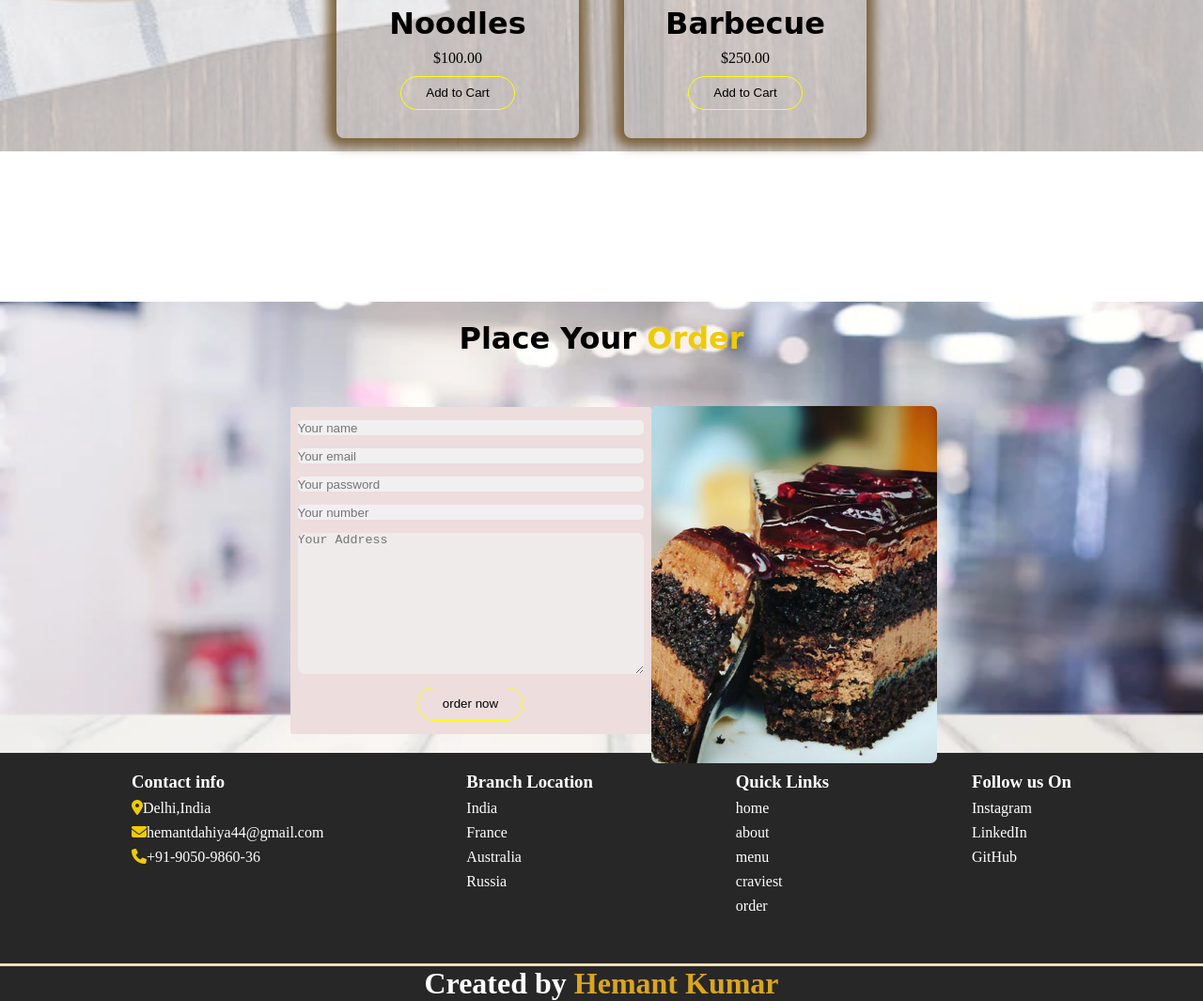
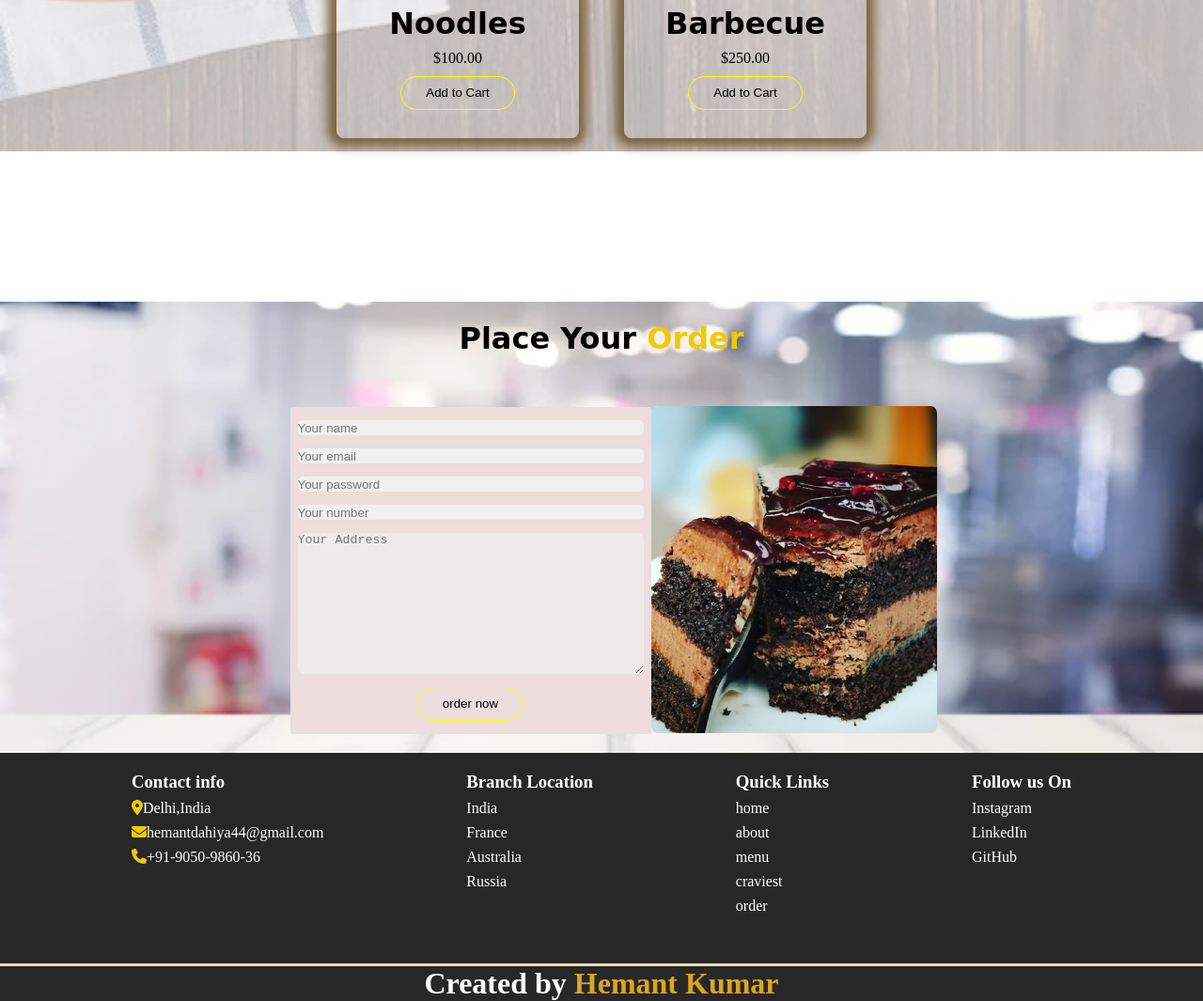
Before and after one commit to Hemant2216/Food_website, a plain HTML site: page index.html in a window 1280 px wide. Shown: the part 2668-3733 px from the top of the page at 94% size. Drawn offline with nearby package versions, Linux system fonts and the light colour scheme; a web font is replaced by a local one.

Commit message:
Deleted unwanted webp file and fixed overflow of image in footer section

```diff
--- a/styles.css
+++ b/styles.css
@@ -446,7 +446,7 @@ ul li a:hover{
     border-radius: 7px;
 }
 .image3 img{
-    height: 23.7rem;
+    height: 21.7rem;
     width: 19rem;
     object-fit: cover;
     /* margin-left: 21px; */
```
Also changed, not shown: contact2.webp (deleted).
